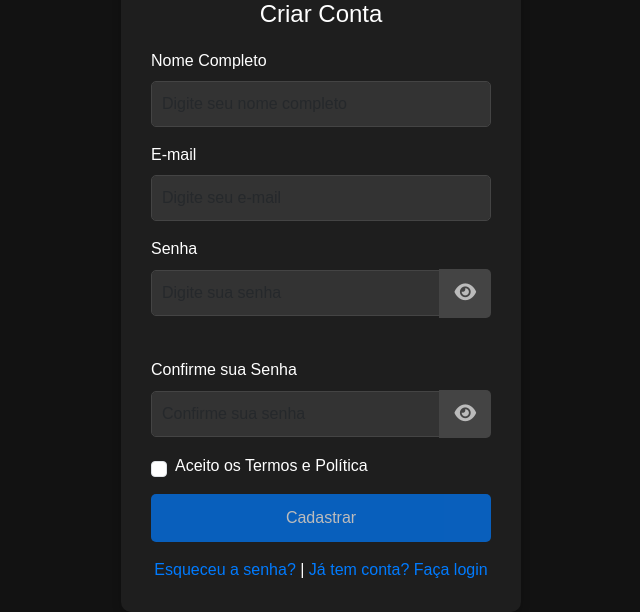
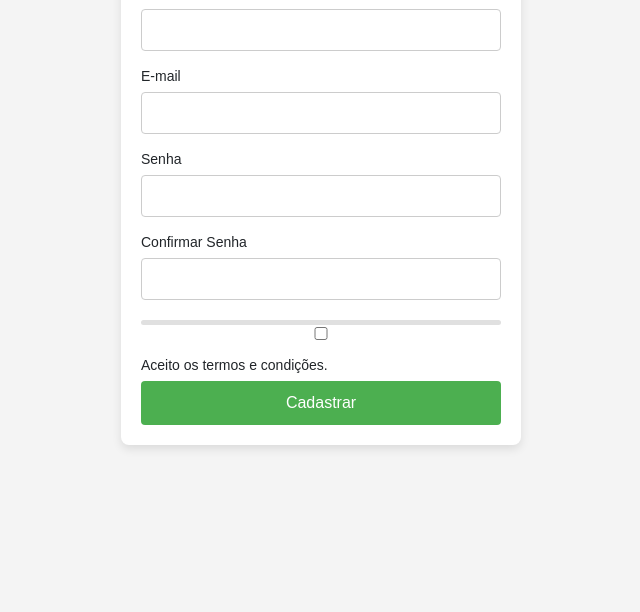
Before and after one commit to CriptoVanguard/Cripto-Vanguard, a website: page cadastro/cadastro.html in a window 1280 px wide. Shown: the part 196-808 px from the top of the page, without its empty margins (319-959 px from the left). Drawn offline with nearby package versions, Linux system fonts and the light colour scheme; some packages are replaced by stand-ins of ours; a script that the page names is missing.

Commit message:
Resolvendo conflito e finalizando o merge

```diff
--- a/cadastro/cadastro.html
+++ b/cadastro/cadastro.html
@@ -18,65 +18,40 @@
     <link rel="stylesheet" href="css/cadastro.css">
 </head>
 <body>
+    <div class="form-container">
+        <form id="cadastroForm">
+            <label for="nome">Nome</label>
+            <input type="text" id="nome" name="nome" required>
 
-    <!-- Container principal -->
-    <div class="container d-flex justify-content-center align-items-center min-vh-100">
-        <div class="form-box">
-            <!-- Logo -->
-            <div class="text-center mb-3">
-                <img src="assets/logo.png" alt="Cripto Vanguard Logo" class="logo">
+            <label for="email">E-mail</label>
+            <input type="email" id="email" name="email" required>
+
+            <label for="senha">Senha</label>
+            <div class="password-container">
+                <input type="password" id="senha" name="senha" required>
+                <button type="button" class="toggle-password" onclick="togglePasswordVisibility('senha')">
+                    <i class="fas fa-eye"></i>
+                </button>
             </div>
 
-            <h2 class="text-center">Criar Conta</h2>
+            <label for="confirmarSenha">Confirmar Senha</label>
+            <div class="password-container">
+                <input type="password" id="confirmarSenha" name="confirmarSenha" required>
+                <button type="button" class="toggle-password" onclick="togglePasswordVisibility('confirmarSenha')">
+                    <i class="fas fa-eye"></i>
+                </button>
+            </div>
 
-            <!-- Formulário de Cadastro -->
-            <form id="cadastroForm">
-                <div class="mb-3">
-                    <label for="nome" class="form-label">Nome Completo</label>
-                    <input type="text" class="form-control" id="nome" placeholder="Digite seu nome completo" required>
-                </div>
+            <div id="password-strength"></div>
+            <div id="password-strength-meter" class="strength-meter"></div>
 
-                <div class="mb-3">
-                    <label for="email" class="form-label">E-mail</label>
-                    <input type="email" class="form-control" id="email" placeholder="Digite seu e-mail" required>
-                </div>
+            <label>
+                <input type="checkbox" id="termos" name="termos" required> Aceito os termos e condições.
+            </label>
 
-                <div class="mb-3">
-                    <label for="senha" class="form-label">Senha</label>
-                    <div class="input-group">
-                        <input type="password" class="form-control" id="senha" placeholder="Digite sua senha" required>
-                        <button type="button" class="btn btn-outline-secondary toggle-password" onclick="togglePasswordVisibility('senha')">
-                            <i class="fa-solid fa-eye"></i>
-                        </button>
-                    </div>
-                    <div id="password-strength" class="password-strength"></div>
-                </div>
-
-                <div class="mb-3">
-                    <label for="confirmarSenha" class="form-label">Confirme sua Senha</label>
-                    <div class="input-group">
-                        <input type="password" class="form-control" id="confirmarSenha" placeholder="Confirme sua senha" required>
-                        <button type="button" class="btn btn-outline-secondary toggle-password" onclick="togglePasswordVisibility('confirmarSenha')">
-                            <i class="fa-solid fa-eye"></i>
-                        </button>
-                    </div>
-                </div>
-
-                <div class="mb-3 form-check">
-                    <input type="checkbox" class="form-check-input" id="termos" required>
-                    <label class="form-check-label" for="termos">Aceito os Termos e Política</label>
-                </div>
-
-                <button type="submit" class="btn btn-primary w-100">Cadastrar</button>
-
-                <div class="text-center mt-3">
-                    <a href="#" class="text-decoration-none">Esqueceu a senha?</a> |
-                    <a href="../login/login.html" class="text-decoration-none">Já tem conta? Faça login</a>
-                </div>
-            </form>
-        </div>
+            <button type="submit">Cadastrar</button>
+        </form>
     </div>
-
     <!-- SweetAlert2 -->
     <script src="https://cdn.jsdelivr.net/npm/sweetalert2@11"></script>
 
--- a/cadastro/css/cadastro.css
+++ b/cadastro/css/cadastro.css
@@ -1,173 +1,81 @@
-/* Tema escuro */
+/* Estilo básico do formulário */
 body {
-    background-color: #121212;  /* Fundo escuro para a página */
-    color: #fff;  /* Texto branco para contraste */
     font-family: Arial, sans-serif;
-    margin: 0;
-    padding: 0;
-    height: 100vh;
-}
-
-/* Centralização do formulário */
-.container {
     display: flex;
     justify-content: center;
     align-items: center;
-    min-height: 100vh;
+    height: 100vh;
+    margin: 0;
+    background-color: #f4f4f4;
 }
 
-/* Cartão de formulário */
-.form-box {
-    background-color: #1e1e1e;  /* Fundo escuro para o formulário */
-    border-radius: 10px;
-    padding: 30px;
+.form-container {
+    background-color: #fff;
+    padding: 20px;
+    border-radius: 8px;
+    box-shadow: 0 4px 10px rgba(0, 0, 0, 0.1);
     width: 100%;
     max-width: 400px;
-    box-shadow: 0 4px 10px rgba(0, 0, 0, 0.2);  /* Sombras para destacar o formulário */
 }
 
-/* Logo */
-.logo {
-    max-width: 150px;
+label {
+    font-size: 14px;
+    margin-bottom: 5px;
     display: block;
-    margin: 0 auto;
 }
 
-/* Título */
-h2 {
-    font-size: 1.5rem;
-    text-align: center;
-    margin-bottom: 20px;
-    color: #fff;  /* Título branco */
+input {
+    width: 100%;
+    padding: 8px;
+    margin-bottom: 15px;
+    border: 1px solid #ccc;
+    border-radius: 4px;
 }
 
-/* Estilo para os campos de entrada */
-.input-group {
-    display: flex;
-    align-items: center;
+button {
+    width: 100%;
+    padding: 10px;
+    background-color: #4CAF50;
+    color: white;
+    border: none;
+    border-radius: 4px;
+    cursor: pointer;
+    font-size: 16px;
 }
 
-/* Estilo para o campo de senha */
-.form-control {
-    flex: 1;
-    background-color: #333;  /* Fundo escuro para os campos */
-    border: 1px solid #444;  /* Borda suave */
-    border-radius: 5px;
-    color: #fff;  /* Texto branco dentro dos campos */
-    padding: 10px;
-    font-size: 1rem;
-    width: 100%;
+button:hover {
+    background-color: #45a049;
 }
 
-.form-control:focus {
-    outline: none;
-    border-color: #007bff;  /* Cor de foco */
+/* Estilo do ícone de visibilidade da senha */
+.password-container {
+    position: relative;
 }
 
-/* Estilo do botão para mostrar/ocultar senha */
-.toggle-password {
-    background-color: #444;
+.password-container button {
+    position: absolute;
+    right: 10px;
+    top: 10px;
+    background: transparent;
     border: none;
-    color: #bbb;
-    font-size: 1.2rem;
     cursor: pointer;
-    padding: 10px 15px;
-    border-radius: 5px;
-    transition: background 0.3s;
-    margin-left: -45px;  /* Ajuste para não sobrepor o campo */
 }
 
-.toggle-password:hover {
-    background-color: #555;
+#password-strength {
+    font-size: 14px;
+    margin-top: 5px;
 }
 
-/* Botão de cadastro */
-.btn-primary {
-    background-color: #007bff;
-    border: none;
-    padding: 12px;
-    font-size: 1rem;
-    border-radius: 5px;
-    color: #fff;
-    cursor: pointer;
-    transition: background 0.3s ease;
-    opacity: 0.7; /* Inicia com opacidade reduzida */
-    pointer-events: none; /* Inicialmente desabilitado */
+.strength-meter {
+    height: 5px;
+    width: 100%;
+    background-color: #e0e0e0;
+    border-radius: 4px;
+    margin-top: 5px;
 }
 
-.btn-primary:hover {
-    background-color: #0056b3;  /* Efeito hover no botão */
+/* Cores da barra de força */
+.strength-meter {
+    background-color: #e0e0e0;
+    transition: width 0.3s ease;
 }
-
-.btn-primary:focus {
-    outline: none;
-    box-shadow: 0 0 5px rgba(0, 123, 255, 0.5); /* Foco suave */
-}
-
-/* Links no final do formulário */
-.text-center a {
-    color: #007bff;
-    text-decoration: none;
-}
-
-.text-center a:hover {
-    text-decoration: underline;
-}
-
-/* Estilos do campo de checkbox */
-.form-check-input {
-    margin-top: 7px;
-}
-
-/* Responsividade para telas menores */
-@media (max-width: 768px) {
-    .form-box {
-        width: 90%;
-        padding: 20px;
-    }
-
-    h2 {
-        font-size: 1.25rem;
-    }
-
-    .form-control {
-        font-size: 0.9rem;
-    }
-
-    .toggle-password {
-        font-size: 1rem;
-    }
-
-    .btn-primary {
-        font-size: 1rem;
-    }
-}
-
-/* Barra de força de senha */
-.password-strength {
-    width: 0%;
-    height: 5px;
-    margin-top: 15px;  /* Aumentei o espaço superior para evitar sobreposição */
-    margin-bottom: 20px;  /* Garantir que haja espaço abaixo da barra */
-    border-radius: 5px;
-    transition: width 0.3s ease-in-out;
-}
-
-/* Força da senha - Cores */
-.password-strength.weak {
-    background-color: #ff4d4d; /* Vermelho para senha fraca */
-}
-
-.password-strength.medium {
-    background-color: #ffcc00; /* Amarelo para senha média */
-}
-
-.password-strength.strong {
-    background-color: #00cc00; /* Verde para senha forte */
-}
-
-/* Habilitar o botão "Cadastrar" somente quando os termos forem aceitos */
-input[type="checkbox"]:checked ~ #cadastroForm .btn-primary {
-    opacity: 1;
-    pointer-events: all;
-}
--- a/cadastro/js/cadastro.js
+++ b/cadastro/js/cadastro.js
@@ -13,20 +13,6 @@ function togglePasswordVisibility(id) {
         passwordIcon.classList.add('fa-eye'); // Ícone de senha visível
     }
 }
-
-// Seleciona todos os botões de alternância de senha
-document.querySelectorAll('.toggle-password').forEach((button) => {
-    button.addEventListener('click', () => {
-        const input = button.previousElementSibling;
-        const icon = button.querySelector('i');
-
-        if (input) {
-            input.type = input.type === 'password' ? 'text' : 'password';
-            icon.classList.toggle('fa-eye');
-            icon.classList.toggle('fa-eye-slash');
-        }
-    });
-});
 
 // Função para verificar a força da senha
 function verificarForcaSenha(senha) {
@@ -145,13 +131,13 @@ if (form) {
                 icon: 'success',
                 confirmButtonText: 'Ok'
             }).then(() => {
-                window.location.href = '/login/login.html'; // Redireciona após o cadastro bem-sucedido
+                window.location.href = '/login';
             });
+
         } catch (error) {
-            console.error('Erro ao enviar dados para o backend:', error);
             Swal.fire({
                 title: 'Erro!',
-                text: error.message || 'Erro ao tentar se comunicar com o servidor',
+                text: error.message || 'Erro desconhecido!',
                 icon: 'error',
                 confirmButtonText: 'Ok'
             });
```
